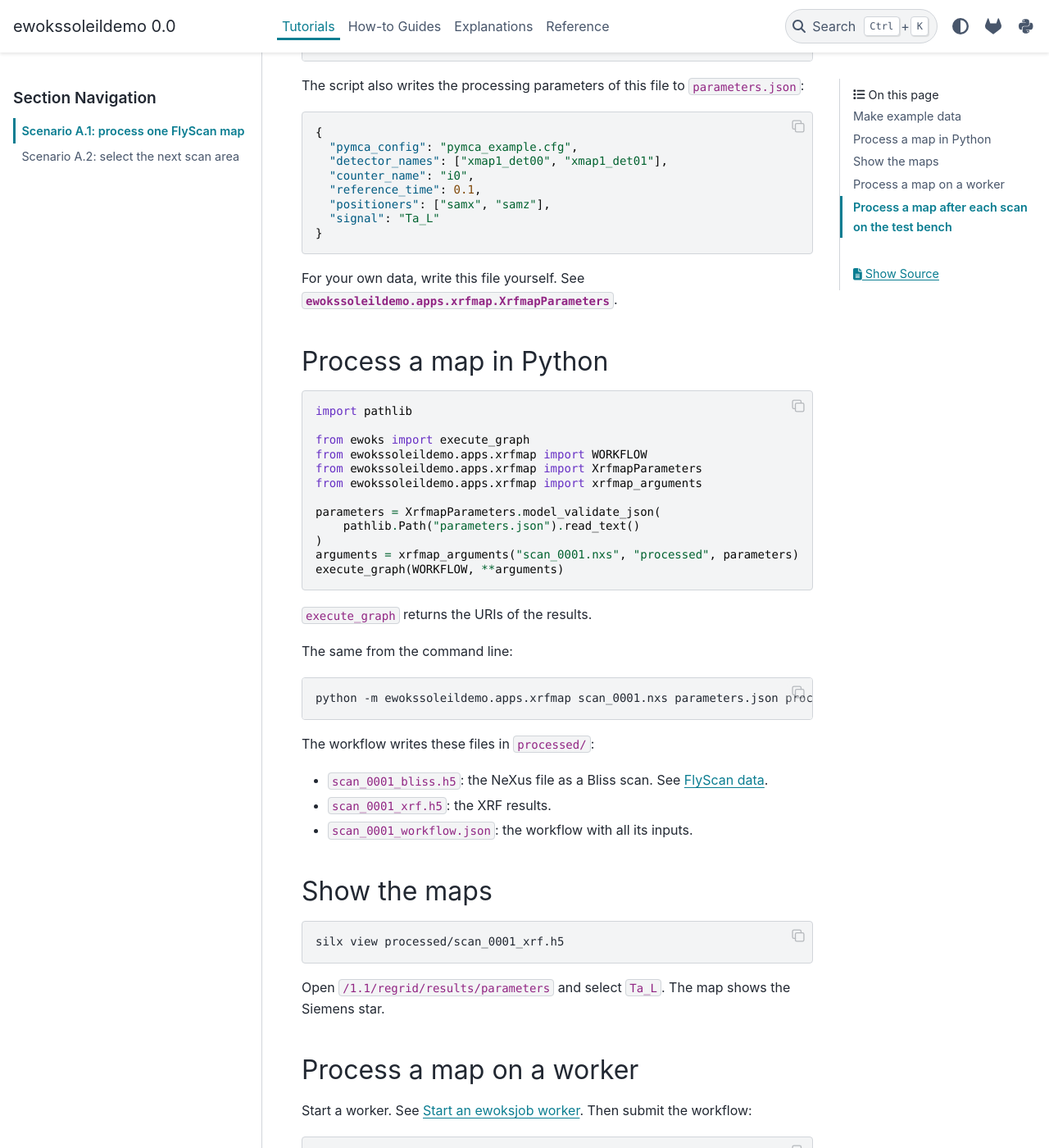
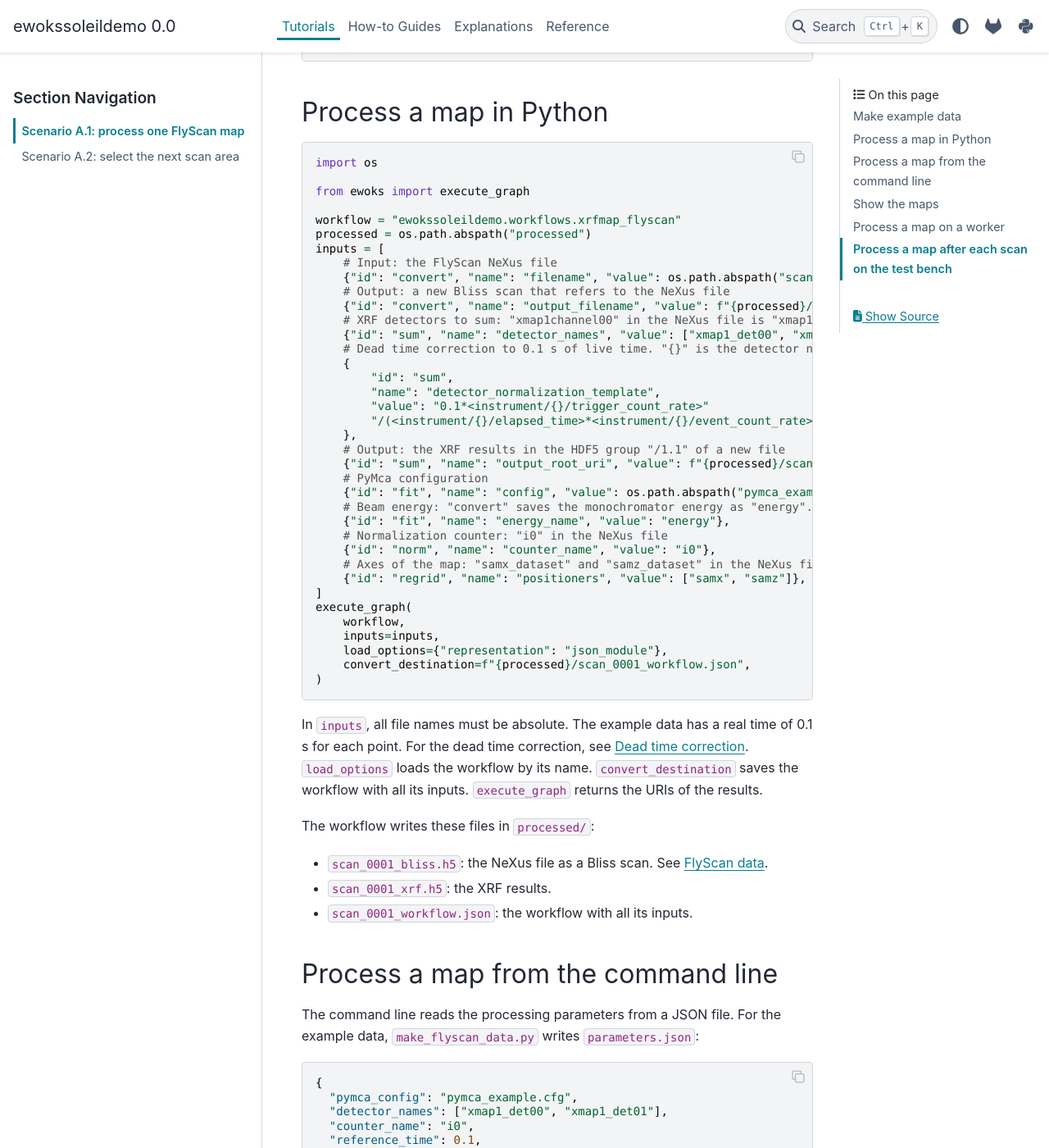
Before and after one commit to ewoks-apps/ewokssoleildemo, a Sphinx documentation site: the page built from doc/tutorials/xrfmap.rst, in a window 1280 px wide and 1400 px high, scrolled down 815 px. Shown: the whole window at 82% size. Built offline with Sphinx 7.4.7 and the PyData theme 0.15.4, drawn with Linux system fonts in a browser that asks for light colours; some of the changed text lies outside the part shown.

Commit message:
docs: explicit workflow inputs, detect fast/slow axis

```diff
--- a/doc/tutorials/xrfmap.rst
+++ b/doc/tutorials/xrfmap.rst
@@ -29,7 +29,67 @@ Make a FlyScan NeXus file with simulated spectra of a Ta Siemens star:
 
     python scripts/make_flyscan_data.py pymca_example.cfg scan_0001.nxs parameters.json
 
-The script also writes the processing parameters of this file to ``parameters.json``:
+Process a map in Python
+-----------------------
+
+.. code-block:: python
+
+    import os
+
+    from ewoks import execute_graph
+
+    workflow = "ewokssoleildemo.workflows.xrfmap_flyscan"
+    processed = os.path.abspath("processed")
+    inputs = [
+        # Input: the FlyScan NeXus file
+        {"id": "convert", "name": "filename", "value": os.path.abspath("scan_0001.nxs")},
+        # Output: a new Bliss scan that refers to the NeXus file
+        {"id": "convert", "name": "output_filename", "value": f"{processed}/scan_0001_bliss.h5"},
+        # XRF detectors to sum: "xmap1channel00" in the NeXus file is "xmap1_det00"
+        {"id": "sum", "name": "detector_names", "value": ["xmap1_det00", "xmap1_det01"]},
+        # Dead time correction to 0.1 s of live time. "{}" is the detector name.
+        {
+            "id": "sum",
+            "name": "detector_normalization_template",
+            "value": "0.1*<instrument/{}/trigger_count_rate>"
+            "/(<instrument/{}/elapsed_time>*<instrument/{}/event_count_rate>)",
+        },
+        # Output: the XRF results in the HDF5 group "/1.1" of a new file
+        {"id": "sum", "name": "output_root_uri", "value": f"{processed}/scan_0001_xrf.h5::/1.1"},
+        # PyMca configuration
+        {"id": "fit", "name": "config", "value": os.path.abspath("pymca_example.cfg")},
+        # Beam energy: "convert" saves the monochromator energy as "energy". Do not change.
+        {"id": "fit", "name": "energy_name", "value": "energy"},
+        # Normalization counter: "i0" in the NeXus file
+        {"id": "norm", "name": "counter_name", "value": "i0"},
+        # Axes of the map: "samx_dataset" and "samz_dataset" in the NeXus file
+        {"id": "regrid", "name": "positioners", "value": ["samx", "samz"]},
+    ]
+    execute_graph(
+        workflow,
+        inputs=inputs,
+        load_options={"representation": "json_module"},
+        convert_destination=f"{processed}/scan_0001_workflow.json",
+    )
+
+In ``inputs``, all file names must be absolute.
+The example data has a real time of 0.1 s for each point.
+For the dead time correction, see :doc:`../explanations/deadtime`.
+``load_options`` loads the workflow by its name.
+``convert_destination`` saves the workflow with all its inputs.
+``execute_graph`` returns the URIs of the results.
+
+The workflow writes these files in ``processed/``:
+
+* ``scan_0001_bliss.h5``: the NeXus file as a Bliss scan. See :doc:`../explanations/flyscan_data`.
+* ``scan_0001_xrf.h5``: the XRF results.
+* ``scan_0001_workflow.json``: the workflow with all its inputs.
+
+Process a map from the command line
+-----------------------------------
+
+The command line reads the processing parameters from a JSON file.
+For the example data, ``make_flyscan_data.py`` writes ``parameters.json``:
 
 .. code-block:: json
 
@@ -44,37 +104,9 @@ The script also writes the processing parameters of this file to ``parameters.js
 
 For your own data, write this file yourself. See :class:`ewokssoleildemo.apps.xrfmap.XrfmapParameters`.
 
-Process a map in Python
------------------------
-
-.. code-block:: python
-
-    import pathlib
-
-    from ewoks import execute_graph
-    from ewokssoleildemo.apps.xrfmap import WORKFLOW
-    from ewokssoleildemo.apps.xrfmap import XrfmapParameters
-    from ewokssoleildemo.apps.xrfmap import xrfmap_arguments
-
-    parameters = XrfmapParameters.model_validate_json(
-        pathlib.Path("parameters.json").read_text()
-    )
-    arguments = xrfmap_arguments("scan_0001.nxs", "processed", parameters)
-    execute_graph(WORKFLOW, **arguments)
-
-``execute_graph`` returns the URIs of the results.
-
-The same from the command line:
-
 .. code-block:: bash
 
     python -m ewokssoleildemo.apps.xrfmap scan_0001.nxs parameters.json processed
-
-The workflow writes these files in ``processed/``:
-
-* ``scan_0001_bliss.h5``: the NeXus file as a Bliss scan. See :doc:`../explanations/flyscan_data`.
-* ``scan_0001_xrf.h5``: the XRF results.
-* ``scan_0001_workflow.json``: the workflow with all its inputs.
 
 Show the maps
 -------------
@@ -96,7 +128,10 @@ Then submit the workflow:
 
     from ewoksjob.client import submit
 
-    future = submit(args=(WORKFLOW,), kwargs=arguments)
+    future = submit(
+        args=(workflow,),
+        kwargs={"inputs": inputs, "load_options": {"representation": "json_module"}},
+    )
     future.result()
 
 Before you start Python, set the environment variable ``EWOKS_CONFIG_URI`` to the ewoksjob configuration file
```
Also changed, not shown: doc/tutorials/select_area.rst (+16 -20 lines), 5 other files.
